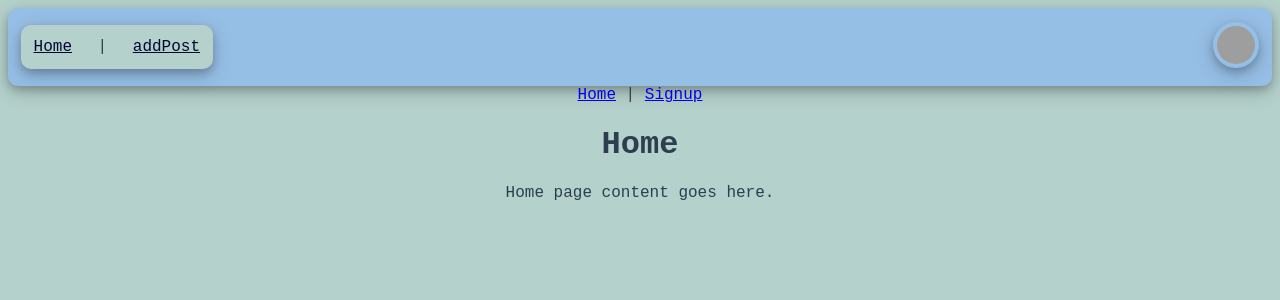
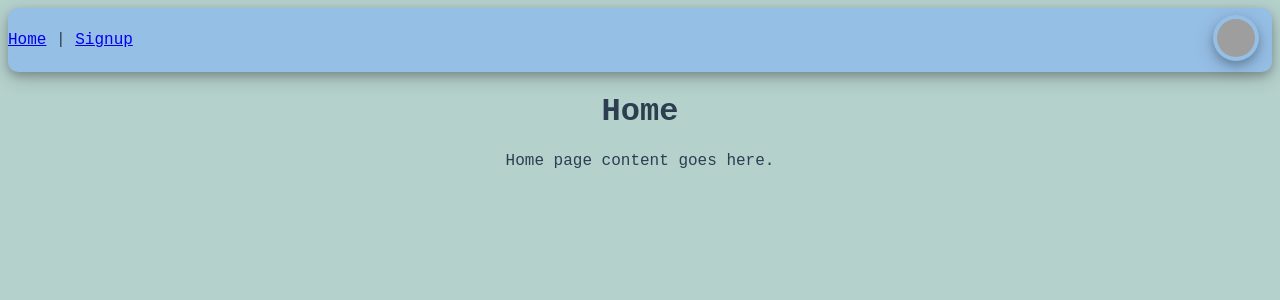
Before and after one commit to OJPOJ/WAD-homework-3, a Vue app: page /#/ in a window 1280 px wide. Shown: the top 300 px of the page. Built offline with nearby package versions, Linux system fonts and the light colour scheme; grey boxes are pictures that could not be loaded.

Commit message:
header fix
yeaaah header stuff

```diff
--- a/src/App.vue
+++ b/src/App.vue
@@ -3,10 +3,6 @@
   <div id="headerName">
   <header-comp></header-comp>
 </div>
-<nav>
-  <router-link to="/">Home</router-link> |
-  <router-link to="/signup">Signup</router-link>
-</nav>
 <router-view />
 
 
@@ -35,5 +31,6 @@
   -moz-osx-font-smoothing: grayscale;
   text-align: center;
   color: #2c3e50;
+
 }
 </style>
--- a/src/components/headerComp.vue
+++ b/src/components/headerComp.vue
@@ -1,10 +1,9 @@
 <template>
     <div class="headerClass">
-    <div class="links">
-        <p><a href="index.html">Home</a></p>
-        <p> | </p>
-        <p><a href="addPost.html"> addPost</a></p>
-    </div>
+      <nav>
+  <router-link to="/">Home</router-link> |
+  <router-link to="/signup">Signup</router-link>
+</nav>
 
 
 <div class="dropdown">
--- a/src/header-general-styles.css
+++ b/src/header-general-styles.css
@@ -57,6 +57,7 @@
 	display: flex;
 	flex-direction: row;
 	max-width: 100%;
+	height: 5vw;
 	border-radius: 10px;
 	background-color: #96bfe6;
 	justify-content: space-between;
--- a/src/views/HomeView.vue
+++ b/src/views/HomeView.vue
@@ -1,5 +1,6 @@
 
 <template>
+
 
   <div class="home">
     <h1>Home</h1>
```
